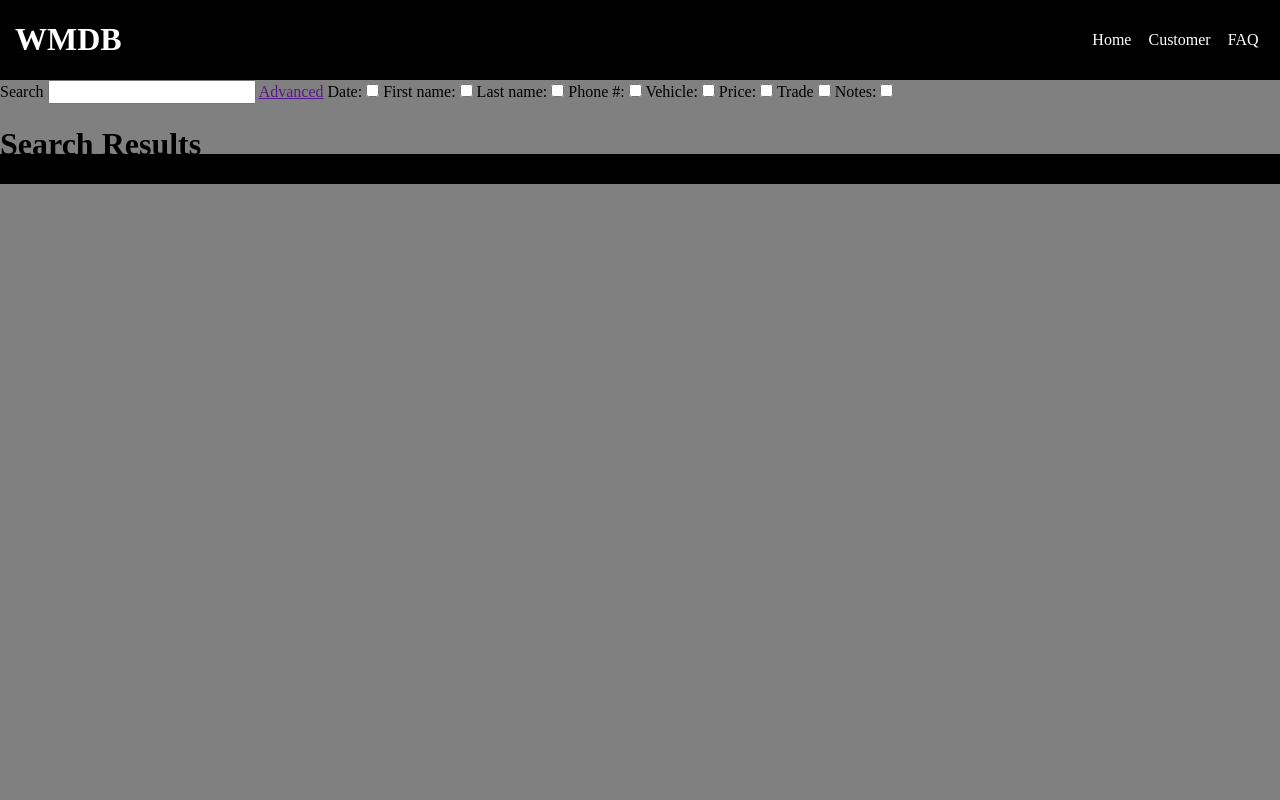
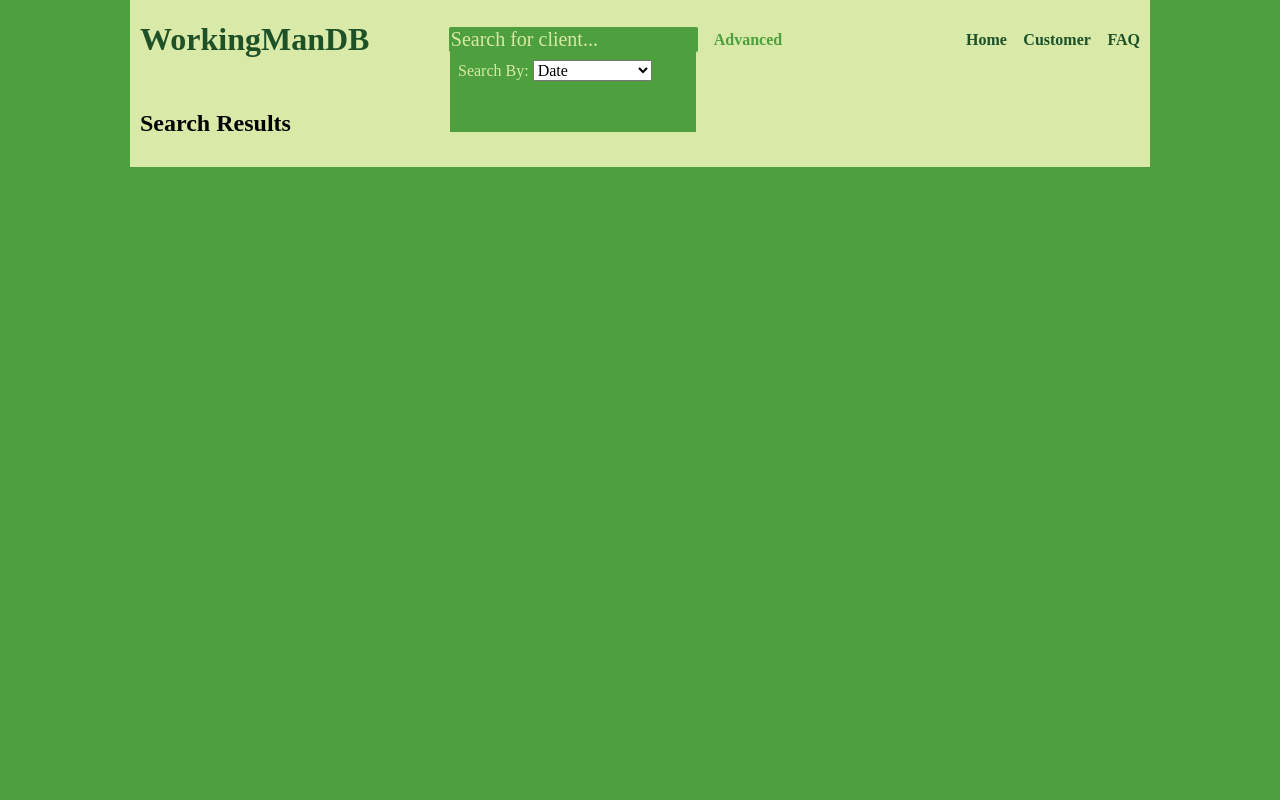
Before and after one commit to PBaslerDESIGN/workingmansdb, a PHP site: page /html/customer.html in a window 1280 px wide. Run offline with PHP 8.4, Linux system fonts and the light colour scheme.

Commit message:
Update to the layout of customer.html and the styles.css files

```diff
--- a/css/styles.css
+++ b/css/styles.css
@@ -1,58 +1,154 @@
-html,body{
+/*
+Color Scheme
+rgb(25, 26, 25)
+rgb(30, 81, 40)
+rgb(78, 159, 61)
+rgb(216, 233, 168)
+*/
+
+html{
     height: 100%;
-    width: 100%;
   }
 
   body{
-    background-color: gray;
+    height: 100%;
+    background-color:rgb(78, 159, 61);
+    font-family: merriweather;
+  }
+
+  .wrapper{
+    max-width: 1020px;
+    margin: 0 auto;
   }
 
   header{
+    background-color: rgb(216, 233, 168);
+    color: rgb(30, 81, 40);
     display: grid;
-    grid-template-columns: repeat(5, 20%);
-    background-color: black;
-    color: white;
-    padding: 0 15px;
+    grid-template-columns: repeat(3, 20% 55% 25%);
+    grid-template-rows: 1;
+    padding: 0 10px;
+  }
+
+  header h1{
+    color: rgb(30, 81, 40);
+    font-family: Raleway;
+     grid-column: 1/2;
+     align-self: center;
+     justify-self: start;
   }
 
   .header-h1-a{
     text-decoration: none;
-    color: white;
   }
 
-header ul{
-    list-style-type: none;
-    margin: 0;
-    padding: 0;
-}
-
-header li{
-    display: inline;
-    padding: 6.5px;
-}
-
-header a{
-    color: white;
-    text-decoration: none;
-}
-
-header a:hover{
-    color: grey;
-}
-
-header nav{
-    grid-column: 5/7;
+  nav{
+    grid-column: 3/4;
+    grid-row: 1/2;
     align-self: center;
     justify-self: end;
   }
 
-main{
-    min-height: 100%;
+  nav li{
+    display: inline;
+    padding: 12.5px;
+    padding-right: 0;
   }
 
-footer{
-    background-color: black;
-    color: white;
-    height: 30px;
-    margin-top: -30px;
+  nav a{
+    color: rgb(30, 81, 40);
+    text-decoration: none;
+    font-family: raleway;
+    font-weight: bold;
   }
+
+  nav a:hover{
+    color: rgb(25, 26, 25);
+  }
+
+  main{
+    background-color: rgb(216, 233, 168);
+    padding: 10px;
+  }
+  form{
+    grid-column: 2/3;
+    grid-row: 1/2;
+    display: grid;
+  }
+
+  #searchbar{
+    align-items: center;
+    justify-items: baseline;
+    /*background-color: rgb(30, 81, 40);
+
+    border-radius: 3px;
+    color: rgb(25, 26, 25);
+    -webkit-box-shadow: 5px 5px 15px 5px #000000;
+    box-shadow: 5px 5px 15px 5px #000000;
+    */
+    grid-row: 1/2;
+    display: grid;
+    grid-template-columns: repeat(2, auto);
+    grid-gap: 15px;
+    padding: 15px;
+    margin: 0 auto;
+  }
+
+  #searchbar input{
+    grid-column: 1/5;
+
+  }
+
+  #searchbar a{
+    grid-column: 5/6;
+    text-decoration: none;
+    font-weight: bold;
+    color: rgb(78, 159, 61);
+  }
+
+  #searchbar-advanced{
+    width: 230px;
+    position: relative;
+    top: 52px;
+    left: 110px;
+    grid-column: 2/3;
+    grid-row: 1/2;
+    grid-template-columns: repeat(2, 1fr);
+    grid-template-rows: repeat(2, 1fr);
+
+    background-color:rgb(78, 159, 61);
+    color:rgb(216, 233, 168);
+    padding: 8px;
+  }
+
+
+  input{
+    border-radius: 3px;
+    color: rgb(216, 233, 168);
+    background-color: rgb(78, 159, 61);
+    border: 1px solid rgb(216, 233, 168);
+    font-size: 20px;
+  }
+
+  textarea{
+    color: rgb(216, 233, 168);
+    background-color: rgb(78, 159, 61);
+    border: 1px solid rgb(216, 233,168);
+
+    border-radius: 3px;
+    font-size: 20px;
+    resize: none;
+  }
+
+  ::placeholder { /* Chrome, Firefox, Opera, Safari 10.1+ */
+    color: rgb(216, 233, 168);
+    opacity: 1; /* Firefox */
+  }
+
+  :-ms-placeholder { /* Internet Explorer 10-11 */
+    color: rgb(216, 233, 168);
+  }
+
+  ::-ms-placeholder { /* Microsoft Edge */
+    color: rgb(216, 233, 168);
+  }
--- a/html/customer.html
+++ b/html/customer.html
@@ -11,7 +11,31 @@
 <body>
 <div class="wrapper">
 <header>
-    <a class="header-h1-a" href="../index.html"><h1>WMDB</h1></a>
+    <a class="header-h1-a" href="../index.html"><h1>WorkingManDB</h1></a>
+
+        <!--Search types
+            Date-Name-Phone number-vehicle-price-trade-notes
+        -->
+        <form action="">
+      <section id="searchbar">
+            <input type="search" name="search" placeholder="Search for client...">
+            <a href="">Advanced</a>
+        </section>
+        </form>
+        <div id="searchbar-advanced">
+            <label for="searh-items">Search By:</label>
+            <select name="search-items" id="search-items">
+                <option value="date">Date</option>
+                <option value="fname">First Name</option>
+                <option value="lname">Last Name</option>
+                <option value="phone">Phone Number</option>
+                <option value="vehicle">Vehicle</option>
+                <option value="price">Price</option>
+                <option value="trade">Trade</option>
+                <option value="notes">Notes</option>
+            </select>
+            </div>
+
     <nav>
         <ul>
             <li><a href="../index.html">Home</a></li>
@@ -21,41 +45,8 @@
     </nav>
 </header>
 <main>
-    <section>
-        <!--Search types
-            Date-Name-Phone number-vehicle-price-trade-notes
-        -->
-        <form action="">
-            <label for="search">Search</label>
-            <input type="search" id="search" name="search">
-            <a href="">Advanced</a>
 
-            <label for="date">Date:</label>
-            <input type="checkbox" id="date" name="date">
-
-            <label for="fname">First name:</label>
-            <input type="checkbox" id="fname" name="fname">
-
-            <label for="lname">Last name:</label>
-            <input type="checkbox" id="lname" name="lname">
-
-            <label for="phone">Phone #:</label>
-            <input type="checkbox" id="phone" name="phone">
-
-            <label for="vehicle">Vehicle:</label>
-            <input type="checkbox" id="vehicle" name="vehicle">
-
-            <label for="price">Price:</label>
-            <input type="checkbox" id="price" name="price">
-
-            <label for="trade">Trade</label>
-            <input type="checkbox" id="trade" name="trade">
-
-            <label for="notes">Notes:</label>
-            <input type="checkbox" id="notes" name="notes">
-        </form>
-    </section>
-    <h1>Search Results</h1>
+    <h2>Search Results</h2>
     <section>
 
     </section>
--- a/html/faq.html
+++ b/html/faq.html
@@ -9,9 +9,9 @@
     <link rel="stylesheet" href="../css/styles.css">
 </head>
 <body>
-
+    <div class="wrapper">
 <header>
-    <a class="header-h1-a" href="../index.html"><h1>WMDB</h1></a>
+    <a class="header-h1-a" href="../index.html"><h1>WorkingManDB</h1></a>
     <nav>
         <ul>
             <li><a href="../index.html">Home</a></li>
@@ -21,7 +21,7 @@
     </nav>
 </header>
 <main>
-    <h1>FAQ</h1>
+    <h2>FAQ</h2>
     <section>
 
     </section>
--- a/index.html
+++ b/index.html
@@ -11,7 +11,7 @@
 <body>
 <div class="wrapper">
 <header>
-    <a class="header-h1-a" href="index.html"><h1>WMDB</h1></a>
+    <a class="header-h1-a" href="index.html"><h1>WorkingManDB</h1></a>
     <nav>
         <ul>
             <li><a href="index.html">Home</a></li>
@@ -21,7 +21,7 @@
     </nav>
 </header>
 <main>
-    <h1>Recent Customer</h1>
+    <h2>Recent Customer</h2>
     <section>
 
     </section>
```
Also changed, not shown: html/edit.html (deleted, +0 -29 lines). Lines whose indentation alone changed are shown as unchanged.
